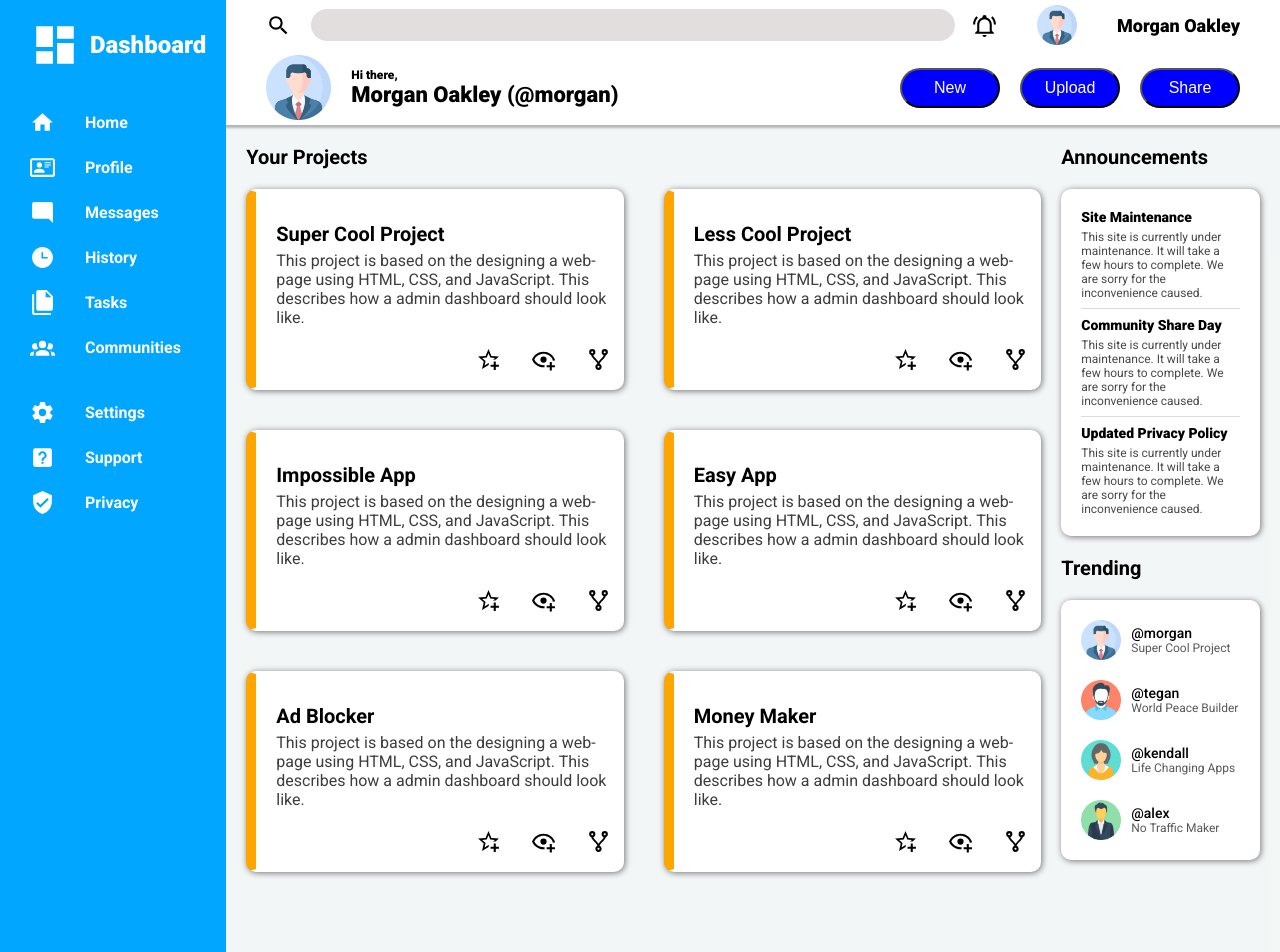
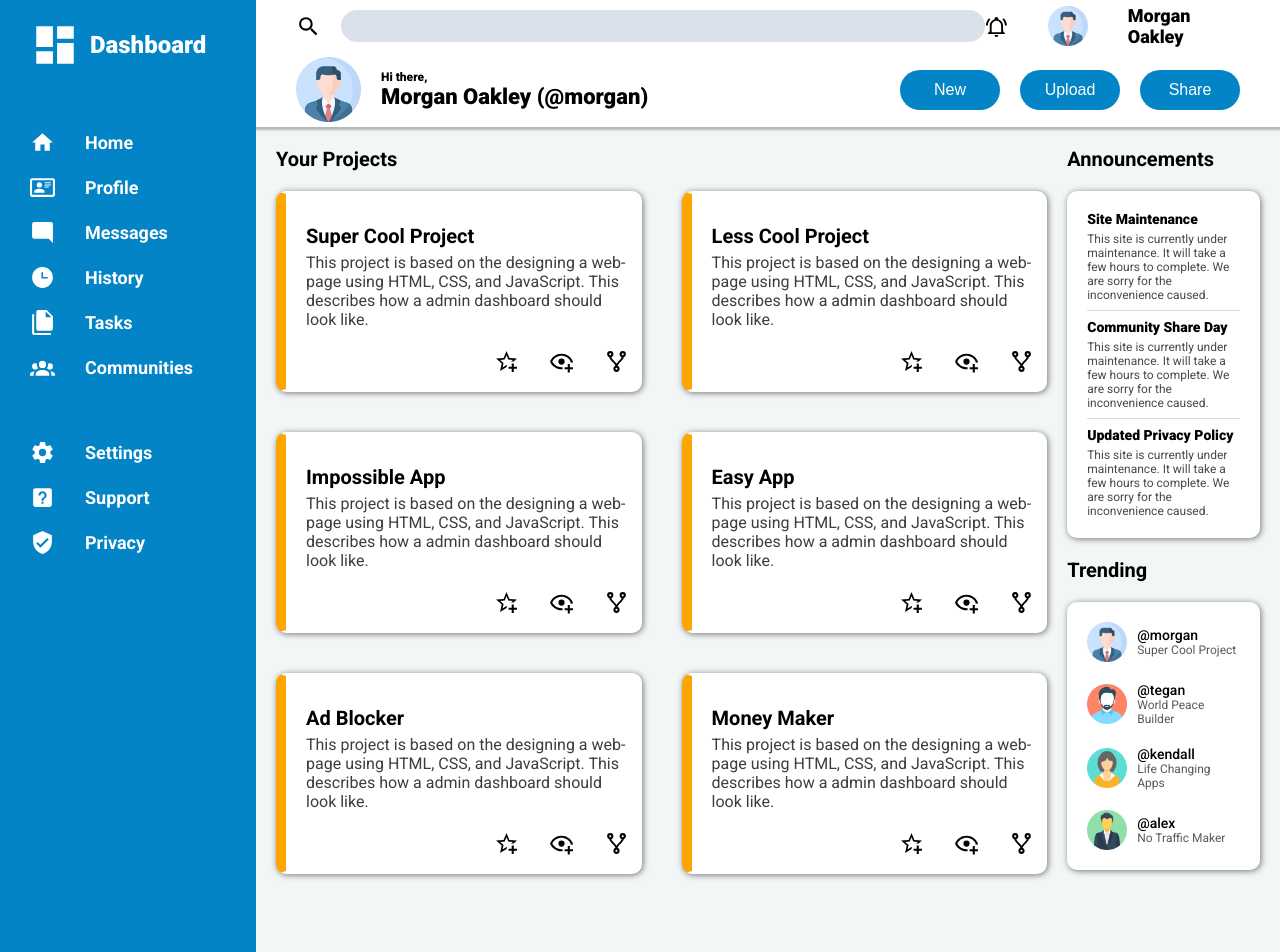
Before and after one commit to abhiv965580/admin-dashboard, a plain HTML site: page index.html in a window 1280 px wide. Shown: the top 952 px of the page. Drawn offline with Linux system fonts and the light colour scheme.

Commit message:
color modifications

```diff
--- a/style.css
+++ b/style.css
@@ -7,17 +7,17 @@ body{
     height:100vh;
     width: 100vw;
     display: grid;
-    grid-template-columns: 1fr 5fr;
+    grid-template-columns: 1fr 4fr;
     grid-template-rows: 1fr 4fr;
 }
 
 .sidebar{
     padding: 20px 20px 0px 30px;
-    background-color: rgb(0, 166, 255);
+    background-color: #0284c7;
     grid-row: 1/3;
     display: flex;
     flex-direction: column;
-    gap: 20px;
+    gap: 40px;
 }
 
 .sidebar > *{
@@ -46,7 +46,7 @@ body{
 
 .user-menus,.security{
     margin-top:20px;
-    font-size: 16px;
+    font-size: 18px;
     font-weight: 600;
 }
 
@@ -88,7 +88,7 @@ input{
     width:50vw;
     border-radius: 20px;
     height: 30px;
-    background: #bbb1b16b;
+    background: #cbd5e1b2;
     border: 0;
 }
 
@@ -133,12 +133,13 @@ input{
 }
 
 button{
-    background: blue;
+    background: #0284c7;
     color: white;
     font-size: 16px;
     border-radius: 30px;
     height: 40px;
     width: 100px;
+    border: 0;
 }
 
 .header-text{
```
